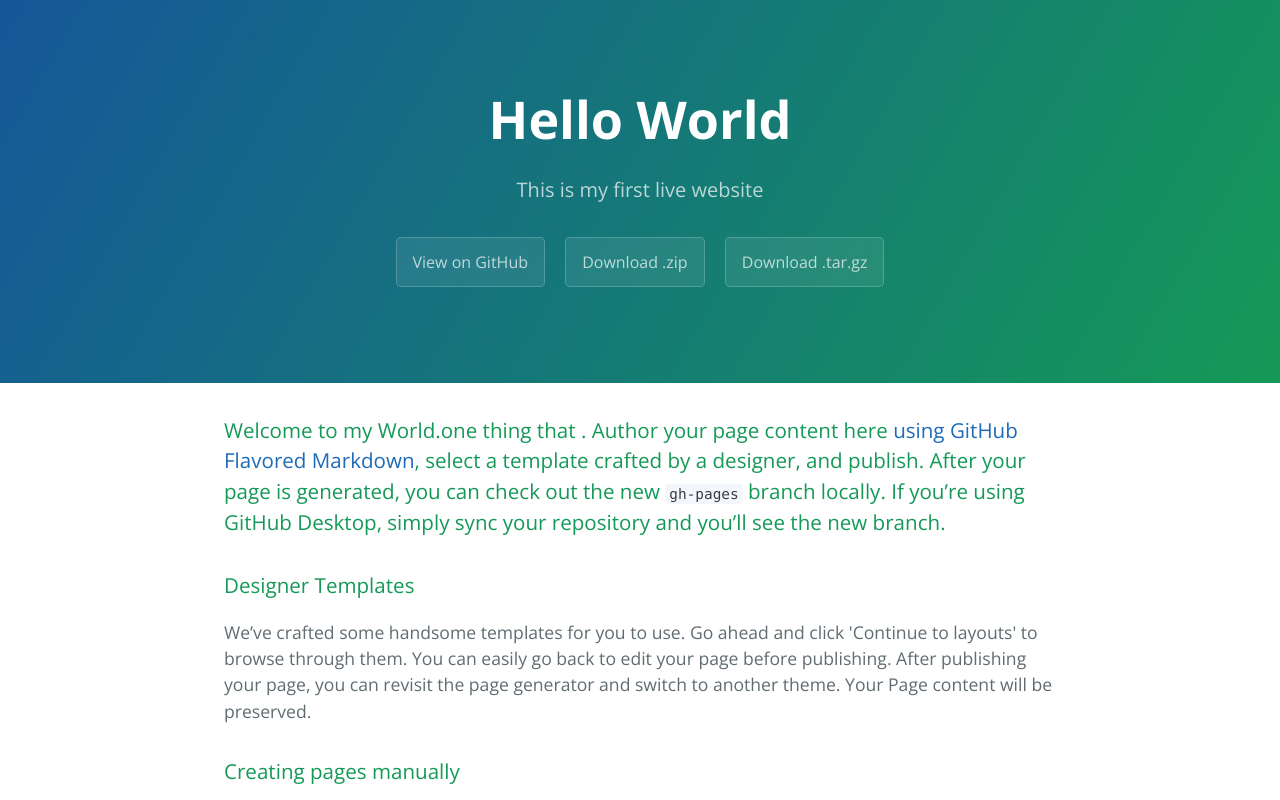
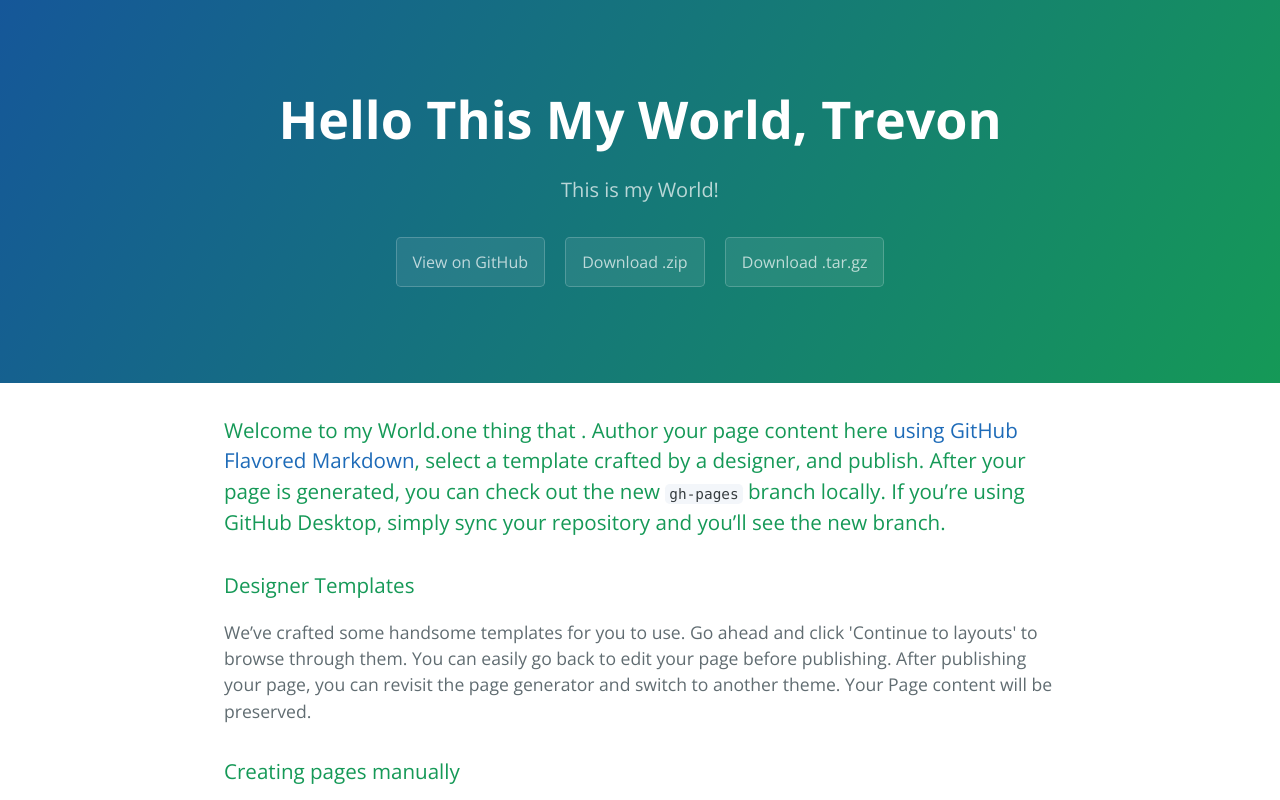
Before and after one commit to trevon5000/helloworld, a plain HTML site: page index.html in a window 1280 px wide. Shown: the top 800 px of the page. Drawn offline with nearby package versions, Linux system fonts and the light colour scheme.

Commit message:
changed the h1 and h2

```diff
--- a/index.html
+++ b/index.html
@@ -11,8 +11,8 @@
   </head>
   <body>
     <section class="page-header">
-      <h1 class="project-name">Hello World</h1>
-      <h2 class="project-tagline">This is my first live website</h2>
+      <h1 class="project-name">Hello This My World, Trevon</h1>
+      <h2 class="project-tagline">This is my World!</h2>
       <a href="https://github.com/trevon5000/helloworld" class="btn">View on GitHub</a>
       <a href="https://github.com/trevon5000/helloworld/zipball/master" class="btn">Download .zip</a>
       <a href="https://github.com/trevon5000/helloworld/tarball/master" class="btn">Download .tar.gz</a>
```
